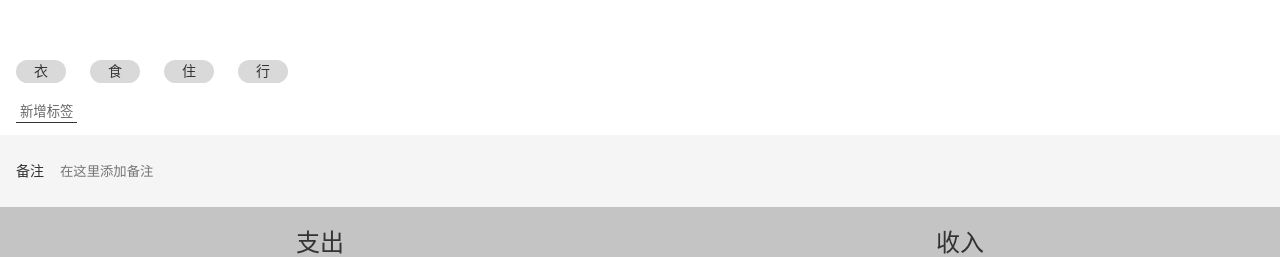
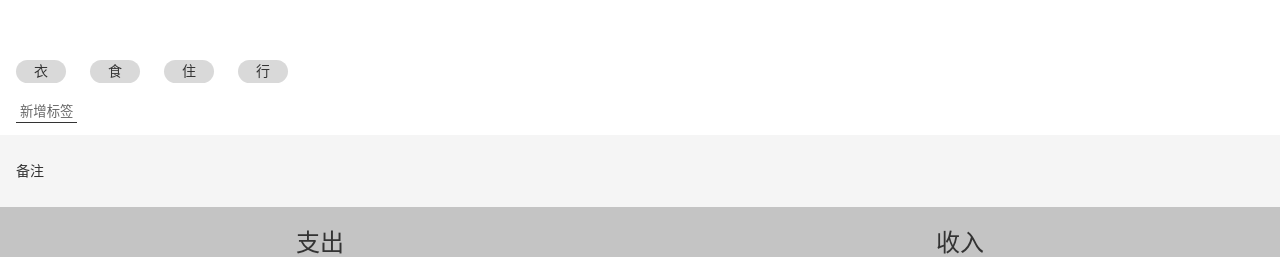
Before and after one commit to dreamqyq/easy-pocket, a React app: page /#/pocket in a window 1280 px wide. Shown: the part 139-396 px from the top of the page. Built offline with nearby package versions, Linux system fonts and the light colour scheme.

Commit message:
create Input Component

```diff
--- /dev/null
+++ b/src/components/Input.tsx
@@ -0,0 +1,34 @@
+import React from 'react';
+import styled from 'styled-components';
+
+const Label = styled.label`
+  display: flex;
+  align-items: center;
+  > span{
+    margin-right: 16px;
+    white-space: nowrap;
+  }
+  > input{
+    display: block;
+    width: 100%;
+    height: 72px;
+    background: none;
+    border: none;
+  }
+`;
+
+type Props = {
+  label: string
+} & React.InputHTMLAttributes<HTMLInputElement>
+
+const Input: React.FC<Props> = (props) => {
+  const { label, children, ...rest } = props;
+  return (
+    <Label>
+      <span>{props.label}</span>
+      <input {...rest} />
+    </Label>
+  );
+};
+
+export { Input };
--- a/src/views/Pocket/NoteSection.tsx
+++ b/src/views/Pocket/NoteSection.tsx
@@ -1,25 +1,11 @@
 import styled from 'styled-components';
-import React, { useRef } from 'react';
+import React, { ChangeEventHandler } from 'react';
+import { Input } from 'components/Input';
 
 const Wrapper = styled.section`
   background: #f5f5f5;
   padding: 0 16px;
   font-size: 14px;
-  > label{
-    display: flex;
-    align-items: center;
-    > span{
-     margin-right: 16px;
-     white-space: nowrap;
-    }
-    > input{
-      display: block;
-      width: 100%;
-      height: 72px;
-      background: none;
-      border: none;
-    }
-  }
 `;
 
 type Props = {
@@ -29,21 +15,12 @@ type Props = {
 
 const NoteSection: React.FC<Props> = (props) => {
   const note = props.value;
-  const inputRef = useRef<HTMLInputElement>(null);
-  const blurHandle = () => {
-    if (inputRef.current !== null) {
-      props.onChange(inputRef.current.value);
-    }
+  const onChangeHandle: ChangeEventHandler<HTMLInputElement> = (event) => {
+    props.onChange(event.target.value);
   };
   return (
     <Wrapper>
-      <label>
-        <span>备注</span>
-        <input type="text" placeholder="在这里添加备注"
-               defaultValue={note}
-               ref={inputRef}
-               onBlur={blurHandle} />
-      </label>
+      <Input label="备注" type="text" value={note} onChange={onChangeHandle} />
     </Wrapper>
   );
 };
```
